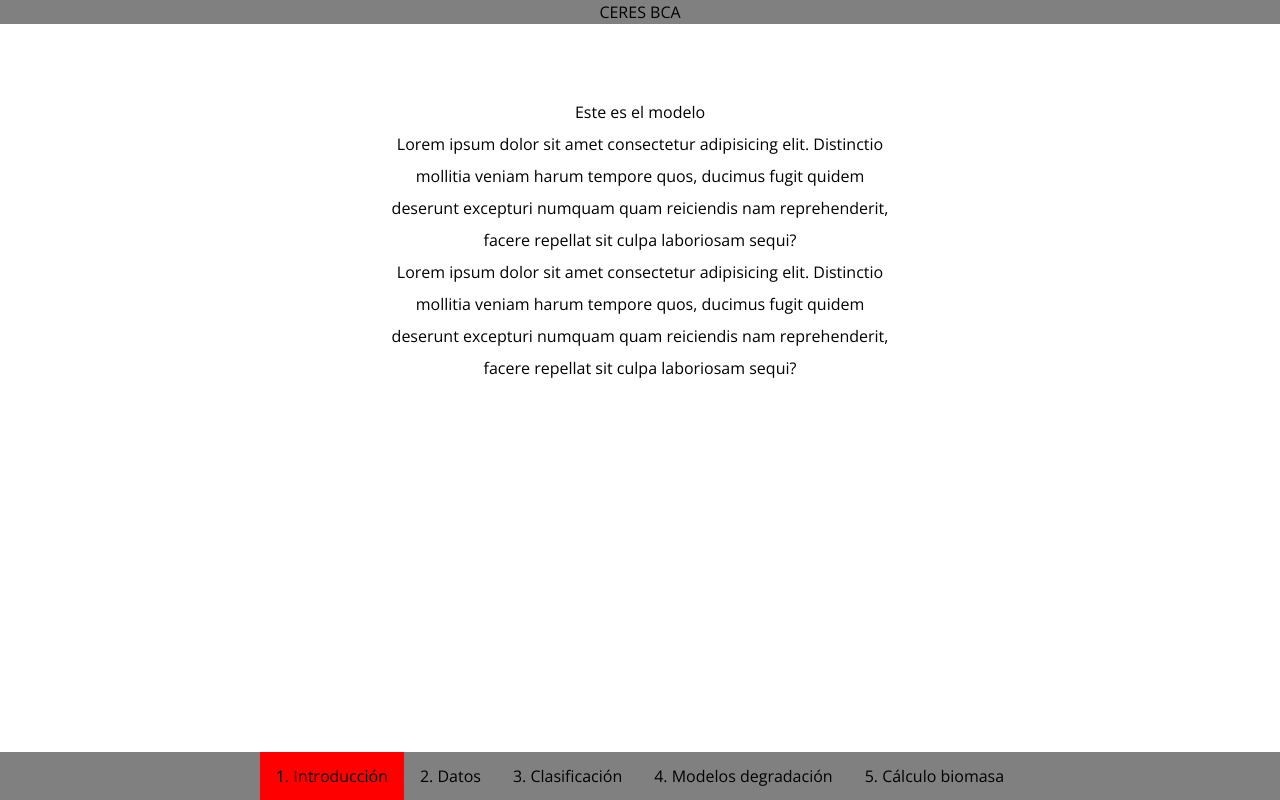
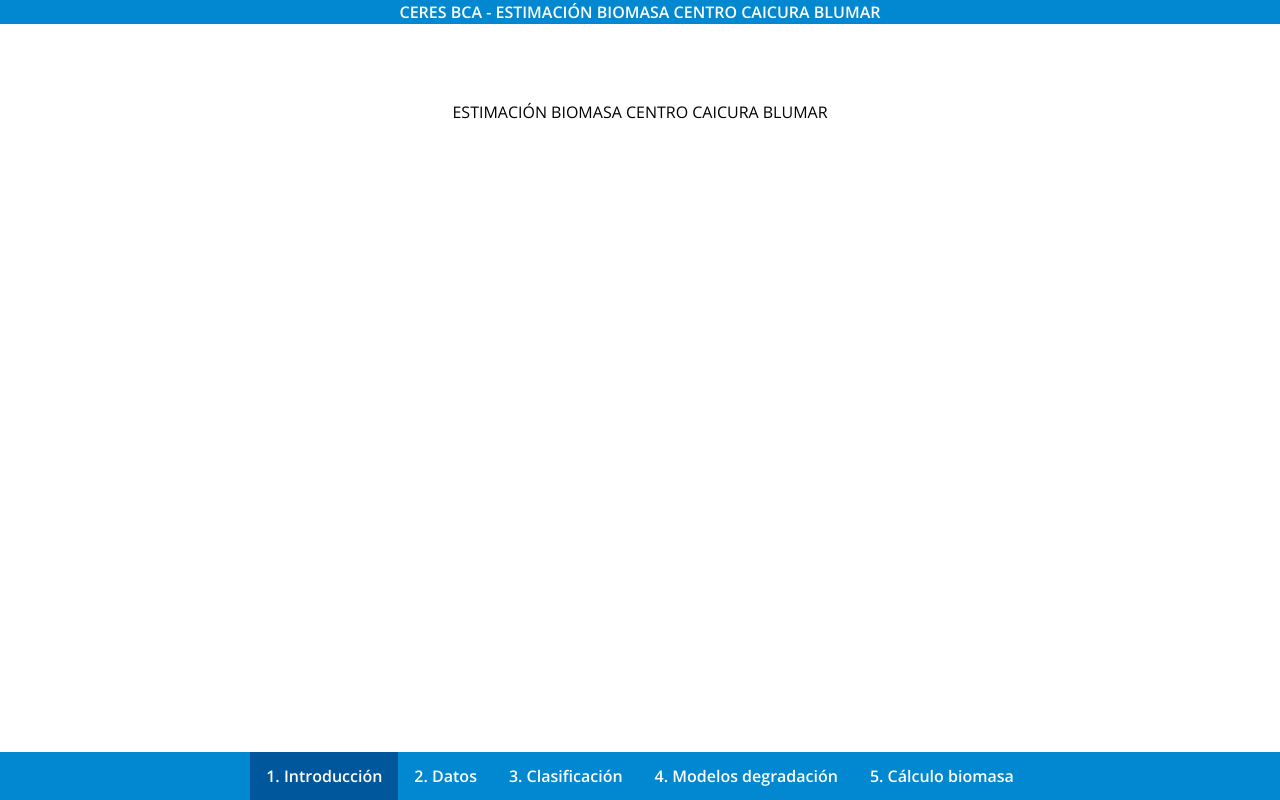
Before and after one commit to alavado/ceres-caicura, a React (Create React App) app: page / in a window 1280 px wide. Built offline with nearby package versions, Linux system fonts and the light colour scheme.

Commit message:
redirect cuando no hay datos

```diff
--- a/src/components/App/App.js
+++ b/src/components/App/App.js
@@ -1,6 +1,6 @@
 import React from 'react'
 import { useSelector } from 'react-redux'
-import { Route, Switch } from 'react-router-dom'
+import { Redirect, Route, Switch } from 'react-router-dom'
 import Biomasa from '../Biomasa'
 import Clasificacion from '../Clasificacion'
 import Header from '../Header/Header'
--- a/src/components/Biomasa/Biomasa.js
+++ b/src/components/Biomasa/Biomasa.js
@@ -1,10 +1,20 @@
 import React from 'react'
+import { useSelector } from 'react-redux'
+import { Redirect } from 'react-router-dom'
 import './Biomasa.css'
 
 const Biomasa = () => {
+
+  const { nombreArchivo } = useSelector(state => state.datos)
+
+  if (!nombreArchivo) {
+    return <Redirect to="/" />
+  }
+
   return (
     <div className="Biomasa">
-      biomasa
+      fecha inicio faena
+      react-datepicker
     </div>
   )
 }
--- a/src/components/Clasificacion/Clasificacion.js
+++ b/src/components/Clasificacion/Clasificacion.js
@@ -1,5 +1,6 @@
 import React, { useState } from 'react'
 import { useDispatch, useSelector } from 'react-redux'
+import { Redirect } from 'react-router-dom'
 import { clasificarPeces } from '../../helpers/clasificacion'
 import { guardaEstosDatos } from '../../redux/ducks/datos'
 import './Clasificacion.css'
@@ -9,8 +10,13 @@
 const Clasificacion = () => {
 
   const { datos } = useSelector(state => state.datos)
+  const { nombreArchivo } = useSelector(state => state.datos)
   const dispatch = useDispatch()
   const [nClusters, setNClusters] = useState(3)
+
+  if (!nombreArchivo) {
+    return <Redirect to="/" />
+  }
 
   const clasificar = e => {
     e.preventDefault()
@@ -32,7 +38,7 @@
             min={2}
           />
         </label>
-        <button type="submit">Clasificar peces</button>
+        <button type="submit">Clasificar peces (IA)</button>
       </form>
       <div className="Clasificacion__contenedor">
         <TablaClasificacion />
--- a/src/components/Clasificacion/GraficosClasificacion/GraficosClasificacion.js
+++ b/src/components/Clasificacion/GraficosClasificacion/GraficosClasificacion.js
@@ -30,7 +30,7 @@
               type: 'linear',
               position: 'bottom',
               ticks: {
-                callback: value => moment(value).format('DD/MM')
+                callback: value => moment(value, 'X').format('DD/MM')
               }
             }],
             yAxes: [{
--- a/src/components/Header/Header.css
+++ b/src/components/Header/Header.css
@@ -1,5 +1,7 @@
 .Header {
-  background-color: gray;
+  background-color: #0288D1;
+  color: white;
+  font-weight: 600;
   display: flex;
   justify-content: center;
   align-items: center;
--- a/src/components/Header/Header.js
+++ b/src/components/Header/Header.js
@@ -4,7 +4,7 @@
 const Header = () => {
   return (
     <div className="Header">
-      CERES BCA
+      CERES BCA - ESTIMACIÓN BIOMASA CENTRO CAICURA BLUMAR
     </div>
   )
 }
--- a/src/components/Introduccion/Introduccion.js
+++ b/src/components/Introduccion/Introduccion.js
@@ -5,9 +5,7 @@
   return (
     <div className="Introduccion">
       <div className="Introduccion__contenedor">
-        Este es el modelo
-        <p>Lorem ipsum dolor sit amet consectetur adipisicing elit. Distinctio mollitia veniam harum tempore quos, ducimus fugit quidem deserunt excepturi numquam quam reiciendis nam reprehenderit, facere repellat sit culpa laboriosam sequi?</p>
-        <p>Lorem ipsum dolor sit amet consectetur adipisicing elit. Distinctio mollitia veniam harum tempore quos, ducimus fugit quidem deserunt excepturi numquam quam reiciendis nam reprehenderit, facere repellat sit culpa laboriosam sequi?</p>
+        ESTIMACIÓN BIOMASA CENTRO CAICURA BLUMAR
       </div>
     </div>
   )
--- a/src/components/LecturaDatos/LecturaDatos.css
+++ b/src/components/LecturaDatos/LecturaDatos.css
@@ -0,0 +1,3 @@
+.LecturaDatos {
+  padding-bottom: 10rem;
+}
--- a/src/components/ModelosDegradacion/ModelosDegradacion.js
+++ b/src/components/ModelosDegradacion/ModelosDegradacion.js
@@ -6,10 +6,15 @@
 import { calcularModelo } from '../../helpers/modelo'
 import moment from 'moment'
 import './ModelosDegradacion.css'
+import { Redirect } from 'react-router-dom'
 
 const ModelosDegradacion = () => {
 
-  const { datos, fechas } = useSelector(state => state.datos)
+  const { datos, fechas, nombreArchivo } = useSelector(state => state.datos)
+
+  if (!nombreArchivo) {
+    return <Redirect to="/" />
+  }
 
   const clases = Array.from(new Set(datos.map(d => d.clase)))
 
@@ -20,14 +25,16 @@
         const minClase = datosClase.reduce((prev, d) => Math.min(prev, d.largo), [datosClase[0].largo])
         const maxClase = datosClase.reduce((prev, d) => Math.max(prev, d.largo), [datosClase[0].largo])
         const promedioClase = max(datosClase.map(d => d.peso))
-        const datosRegresion = [...datosClase.map(d => [d.fecha.unix(), d.peso]), ...Array(datosClase.length).fill([fechas[0].unix(), promedioClase])]
+        const datosRegresion = [...datosClase.map(d => [d.fecha.unix(), d.peso]), ...Array(Math.round(datosClase.length / 2)).fill([fechas[0].unix(), promedioClase])]
         const { m, b } = calcularModelo(datosRegresion.map(([x, y]) => [x, Math.log(y)]))
         return (
           <div key={`contenedor-modelo-${clase}`}>
             <h2>Modelo para clase {clase} ({minClase} cm - {maxClase} cm)</h2>
             <div className="ModelosDegradacion__contenedor">
               <div>
-                Parámetros
+                <p>Parámetros</p>
+                <p>C0 = {Math.exp(b + m * fechas[0].unix())}</p>
+                <p>k = {m}</p>
               </div>
               <div className="ModelosDegradacion__grafico">
                 <Scatter
@@ -63,13 +70,13 @@
                         },
                         ticks: {
                           min: fechas[0].unix(),
-                          callback: value => moment(value).format('DD/MM')
+                          callback: value => moment(value, 'X').format('DD/MM')
                         },
                         scaleLabel: 'Fecha'
                       }],
                       yAxes: [{
                         ticks: {
-                          min: datos.reduce((prev, v) => Math.min(prev, v.peso), datos[0].peso),
+                          min: 0,
                           max: datos.reduce((prev, v) => Math.max(prev, v.peso), datos[0].peso)
                         },
                         scaleLabel: 'Peso [g]'
--- a/src/components/Navegacion/LinkNavegacion/LinkNavegacion.css
+++ b/src/components/Navegacion/LinkNavegacion/LinkNavegacion.css
@@ -3,5 +3,5 @@
 }
 
 .LinkNavegacion--activo {
-  background-color: red;
+  background-color: #01579B;
 }
--- a/src/components/Navegacion/Navegacion.css
+++ b/src/components/Navegacion/Navegacion.css
@@ -4,5 +4,7 @@
   display: flex;
   justify-content: center;
   width: 100%;
-  background-color: gray;
+  background-color: #0288D1;
+  color: white;
+  font-weight: 600;
 }
```
